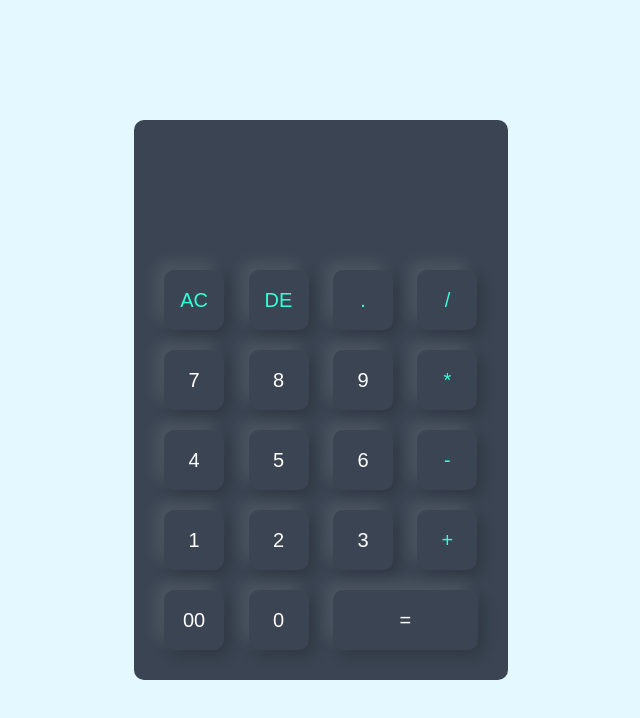
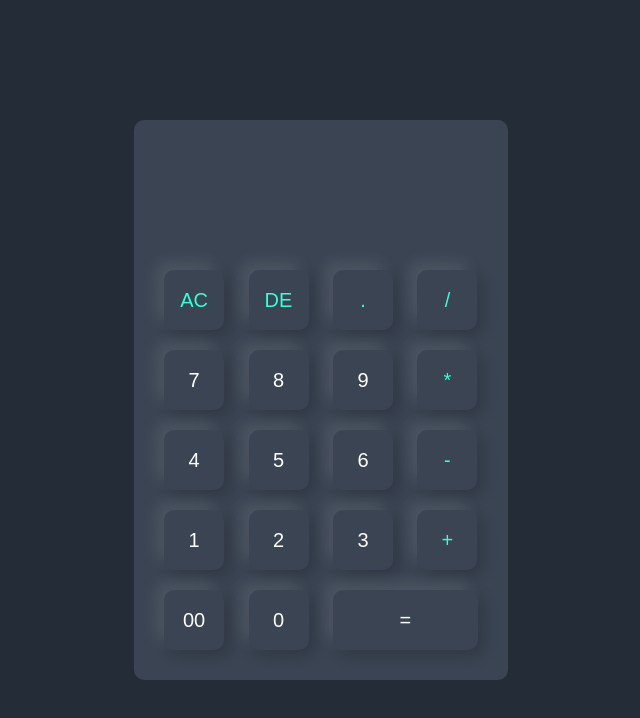
Before and after one commit to Lishagoel/calculator, a plain HTML site: page index.html in a window 1280 px wide. Shown: the whole page, without its empty margins (319-959 px from the left). Drawn offline with Linux system fonts and the light colour scheme.

Commit message:
Add files via upload

```diff
--- a/style.css
+++ b/style.css
@@ -8,7 +8,7 @@
 .container{
     width: 100%;
     height: 100vh;
-    background-color: #e3f9ff;
+    background-color: #242c38;
     display: flex;
     align-items: center;
     justify-content: center;
```
